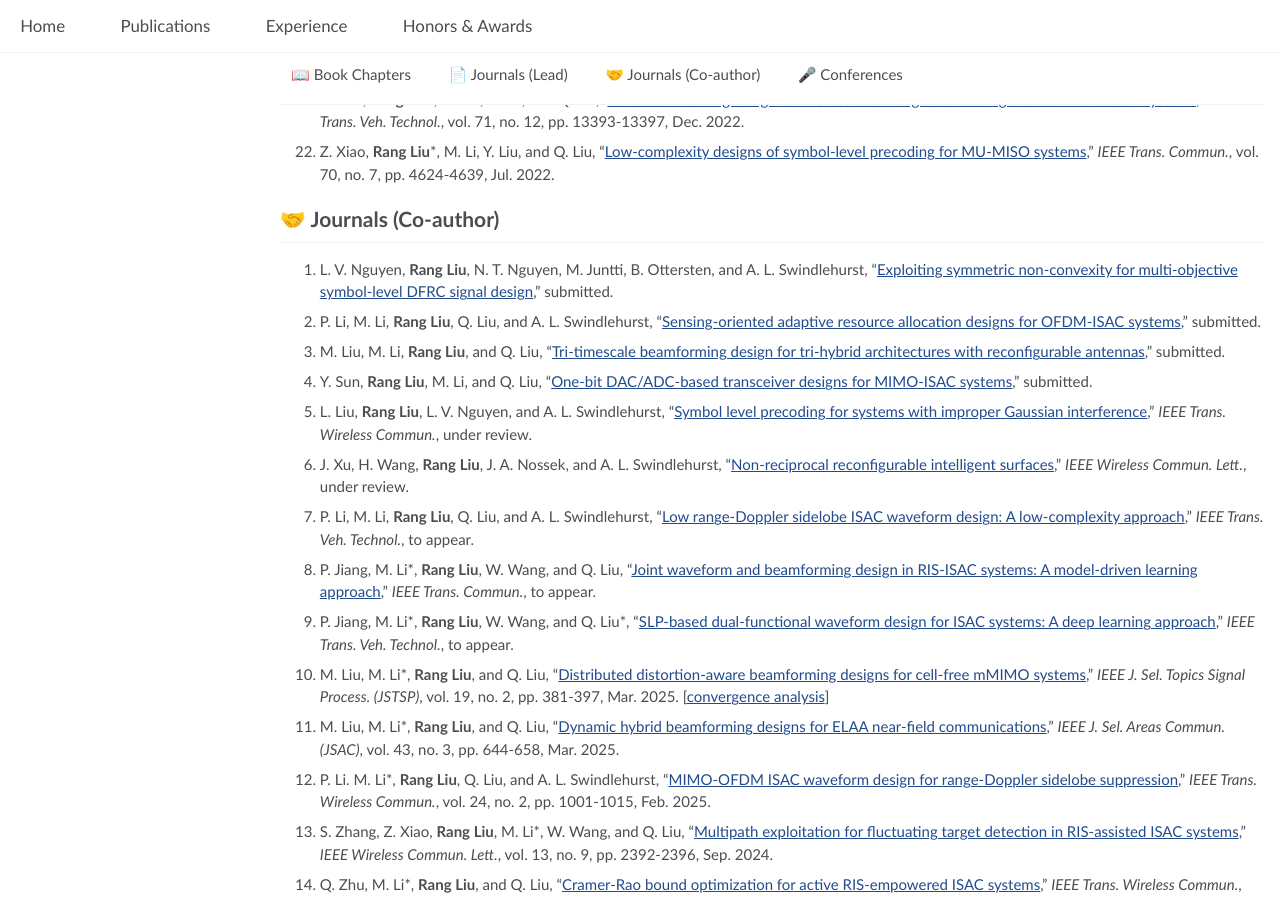
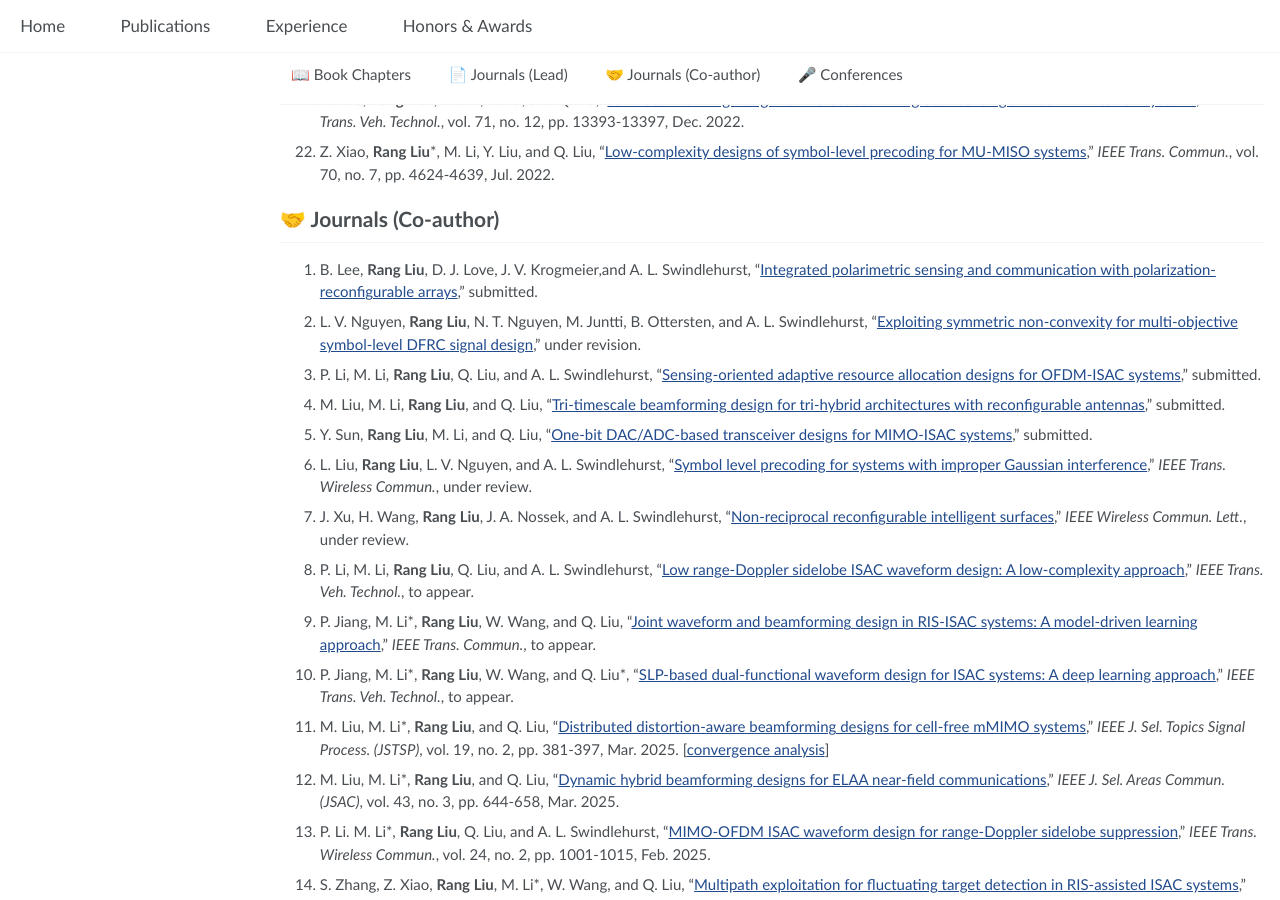
Before and after one commit to RangLiu0706/RangLiu0706.github.io, a Jekyll site: the page built from _pages/publications.md, in a window 1280 px wide and 900 px high, scrolled down 1383 px. Built offline with Jekyll 4.4.1, drawn with Linux system fonts in a browser that asks for light colours.

Commit message:
update250702

```diff
--- a/_pages/publications.md
+++ b/_pages/publications.md
@@ -27,8 +27,7 @@
 
 
 # 📑 Journals (Lead)  {#journal-lead}
-1. **Rang Liu**\*, M. Li, M. Zafari, B. Ottersten, and A. L. Swindlehurst, "[Multi-domain optimization framework for ISAC: From electromagnetic shaping to network
-cooperation]()," submitted.
+1. **Rang Liu**\*, M. Li, M. Zafari, B. Ottersten, and A. L. Swindlehurst, "[Multi-domain optimization framework for ISAC: From electromagnetic shaping to network cooperation](https://arxiv.org/abs/2506.16011v1)," submitted.
 
 20. **Rang Liu**\*, M. Li, and A. L. Swindlehurst, "[Joint array partitioning and beamforming designs in ISAC systems: A Bayesian CRB perspective](https://arxiv.org/abs/2503.13870)," under revision.
 
@@ -80,7 +79,9 @@
 
 # 🤝 Journals (Co-author)  {#journal-coauthor}
 
-29. L. V. Nguyen, **Rang Liu**, N. T. Nguyen, M. Juntti, B. Ottersten, and A. L. Swindlehurst, "[Exploiting symmetric non-convexity for multi-objective symbol-level DFRC signal design](https://arxiv.org/abs/2504.14281)," submitted.
+30. B. Lee, **Rang Liu**, D. J. Love, J. V. Krogmeier,and A. L. Swindlehurst, "[Integrated polarimetric sensing and communication with polarization-reconfigurable arrays](https://www.arxiv.org/abs/2506.23410)," submitted.
+
+29. L. V. Nguyen, **Rang Liu**, N. T. Nguyen, M. Juntti, B. Ottersten, and A. L. Swindlehurst, "[Exploiting symmetric non-convexity for multi-objective symbol-level DFRC signal design](https://arxiv.org/abs/2504.14281)," under revision.
 
 28. P. Li, M. Li, **Rang Liu**, Q. Liu, and A. L. Swindlehurst, "[Sensing-oriented adaptive resource allocation designs for OFDM-ISAC systems](https://arxiv.org/abs/2504.06605)," submitted.
 
```
